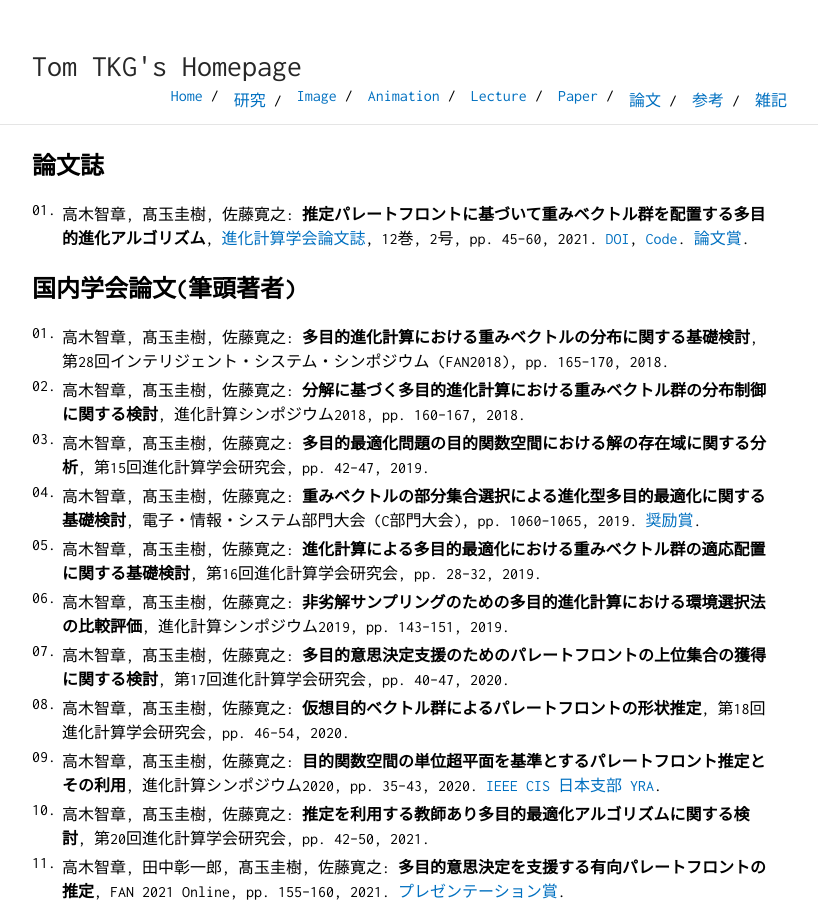
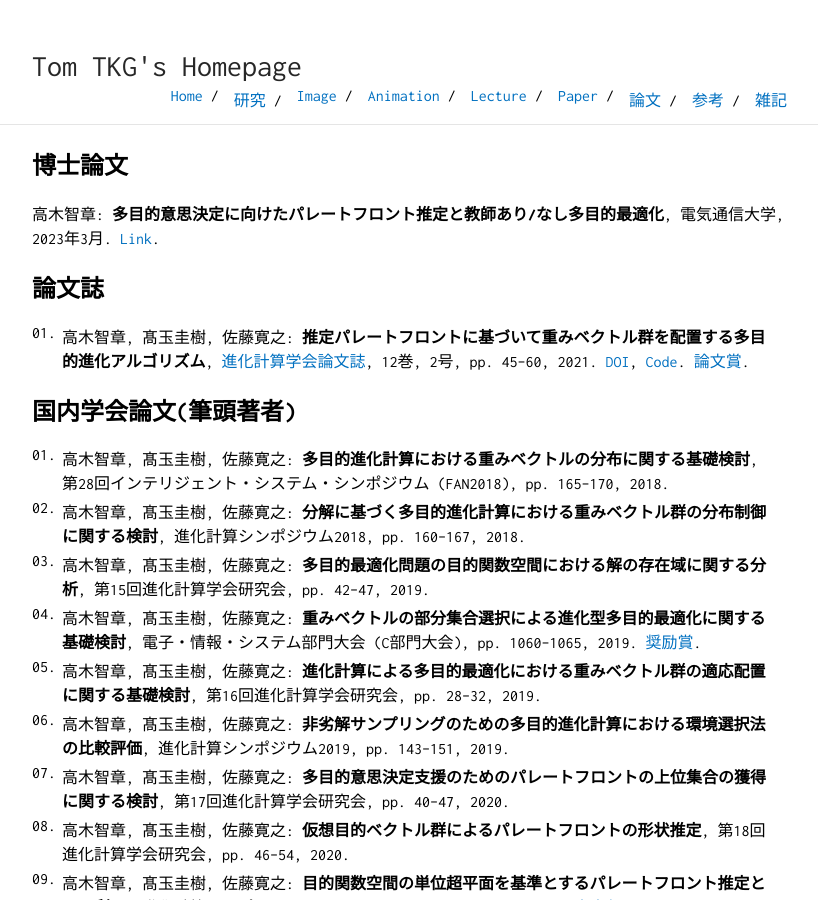
Before and after one commit to tomtkg/tomtkg.github.io, a Jekyll site: the page built from paperJP.md, in a window 1280 px wide and 900 px high. Shown: the whole window, without its empty margins (228-1046 px from the left). Built offline with Jekyll 4.4.1, drawn with Linux system fonts in a browser that asks for light colours.

Commit message:
Update paperJP.md

```diff
--- a/paperJP.md
+++ b/paperJP.md
@@ -2,6 +2,9 @@
 layout: default
 title: Tom TKG's Homepage
 ---
+
+## 博士論文
+高木智章: **多目的意思決定に向けたパレートフロント推定と教師あり/なし多目的最適化**, 電気通信大学, 2023年3月. [Link](https://uec.repo.nii.ac.jp/?action=pages_view_main&active_action=repository_view_main_item_detail&item_id=10431&item_no=1&page_id=13&block_id=21){:target="_blank"}.
 
 ## 論文誌
 1. 高木智章, 髙玉圭樹, 佐藤寛之: **推定パレートフロントに基づいて重みベクトル群を配置する多目的進化アルゴリズム**, [進化計算学会論文誌](https://www.jstage.jst.go.jp/browse/tjpnsec/-char/ja){:target="_blank"}, 12巻, 2号, pp. 45--60, 2021. [DOI](https://doi.org/10.11394/tjpnsec.12.45){:target="_blank"}, [Code](https://github.com/tomtkg/MOEA-D-PFE){:target="_blank"}. [論文賞](https://www.uec.ac.jp/news/prize/2022/20221223_5046.html){:target="_blank"}.
```
